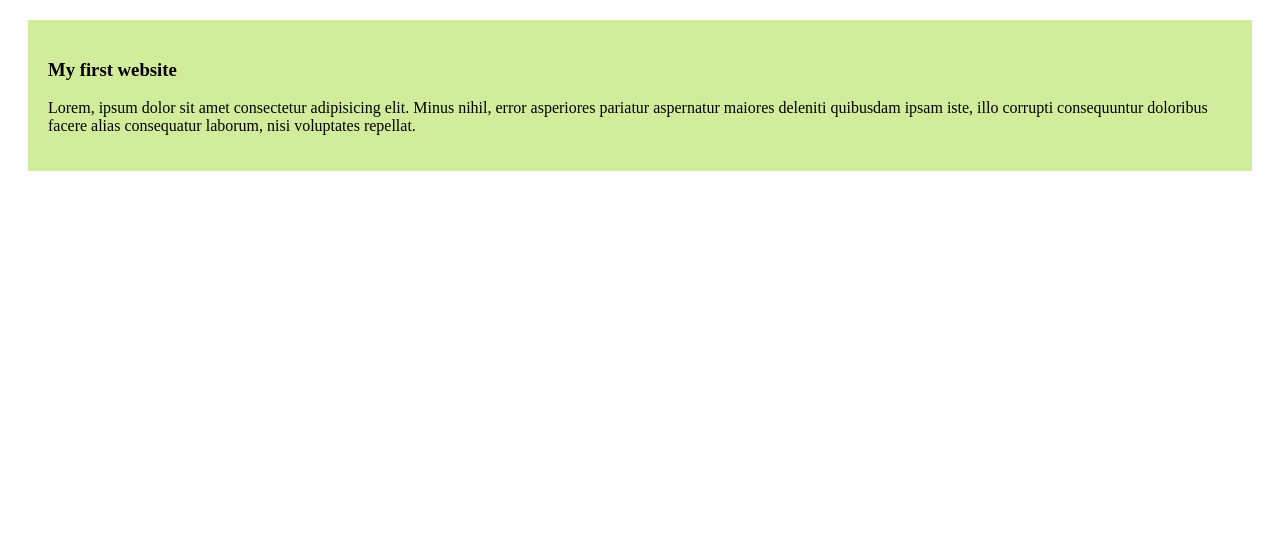
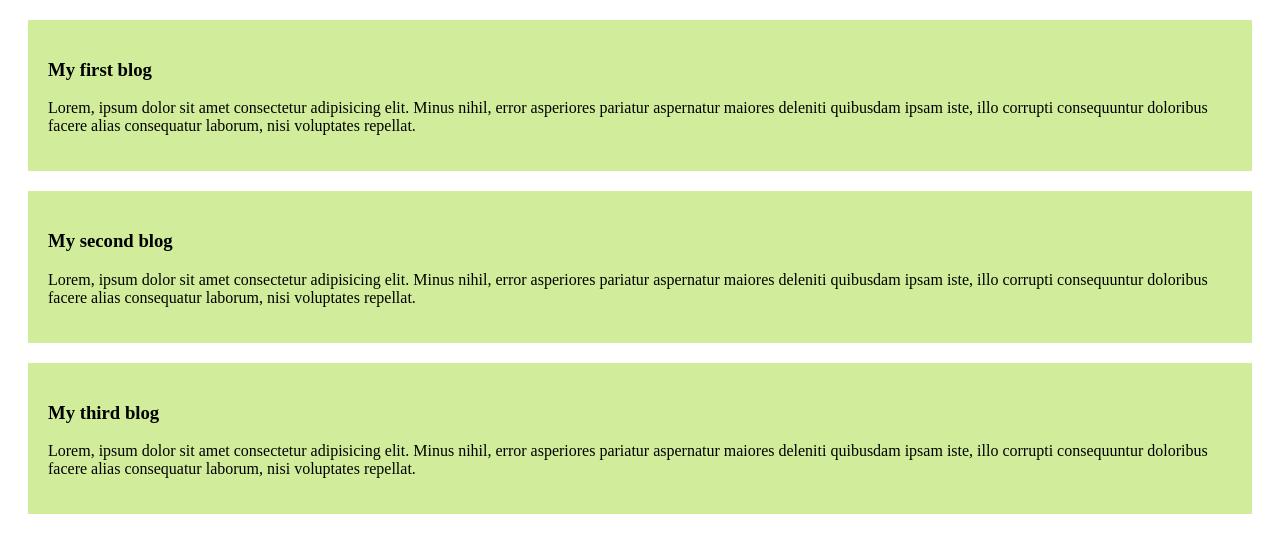
Before and after one commit to amrinkarim22/my-simple-websitee, a plain HTML site: page index.html in a window 1280 px wide. Drawn offline with Linux system fonts and the light colour scheme.

Commit message:
added second and third blog, renamed the first blog heading

```diff
--- a/index.html
+++ b/index.html
@@ -8,7 +8,19 @@
 </head>
 <body>
     <div>
-        <h3>My first website</h3>
+        <h3>My first blog</h3>
+        <p>
+            Lorem, ipsum dolor sit amet consectetur adipisicing elit. Minus nihil, error asperiores pariatur aspernatur maiores deleniti quibusdam ipsam iste, illo corrupti consequuntur doloribus facere alias consequatur laborum, nisi voluptates repellat.
+        </p>
+    </div>
+    <div>
+        <h3>My second blog</h3>
+        <p>
+            Lorem, ipsum dolor sit amet consectetur adipisicing elit. Minus nihil, error asperiores pariatur aspernatur maiores deleniti quibusdam ipsam iste, illo corrupti consequuntur doloribus facere alias consequatur laborum, nisi voluptates repellat.
+        </p>
+    </div>
+    <div>
+        <h3>My third blog</h3>
         <p>
             Lorem, ipsum dolor sit amet consectetur adipisicing elit. Minus nihil, error asperiores pariatur aspernatur maiores deleniti quibusdam ipsam iste, illo corrupti consequuntur doloribus facere alias consequatur laborum, nisi voluptates repellat.
         </p>
```
